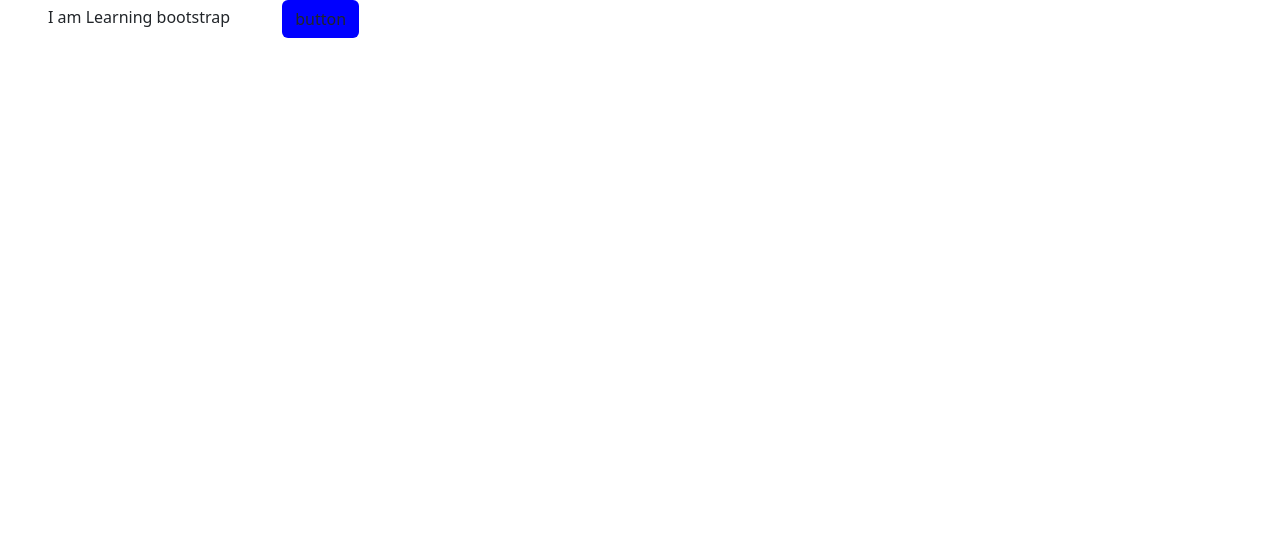
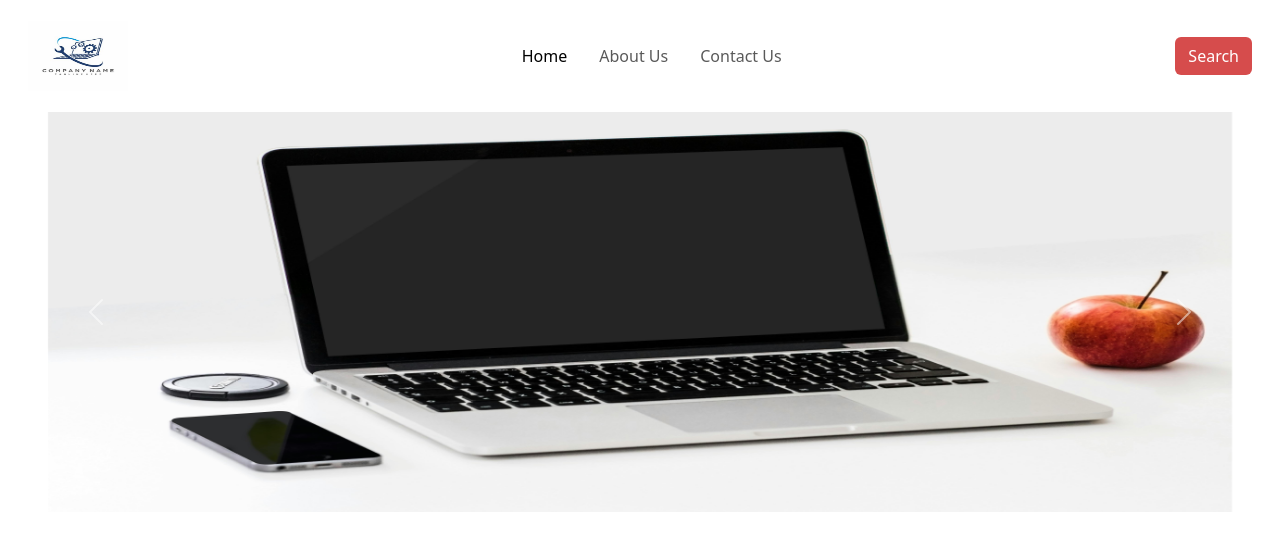
Before and after one commit to LamiaAlariqi/bootstrap, a plain HTML site: page index.html in a window 1280 px wide. Drawn offline with nearby package versions, Linux system fonts and the light colour scheme.

Commit message:
navbar with carosal

```diff
--- a/index.html
+++ b/index.html
@@ -1,4 +1,76 @@
 <!DOCTYPE html>
+<html lang="en">
+<head>
+  <meta charset="UTF-8">
+  <meta name="viewport" content="width=device-width, initial-scale=1.0">
+  <title>Document</title>
+  <link href="https://cdn.jsdelivr.net/npm/bootstrap@5.3.8/dist/css/bootstrap.min.css" rel="stylesheet" integrity="sha384-sRIl4kxILFvY47J16cr9ZwB07vP4J8+LH7qKQnuqkuIAvNWLzeN8tE5YBujZqJLB" crossorigin="anonymous">
+  <link rel="stylesheet" href="/style.css">
+</head>
+<body>
+  <!-- 1 rem => 16px -->
+  <!-- 1, 2, 3, 4, 5 -->
+  <!-- 1 unit => 0.25rem => 4px -->
+  <!-- 2 unit => 0.5rem => 8px -->
+  <!-- 3 unit => 1 rem => 16px -->
+  <!-- 4 unit => 1.5 rem => 24px -->
+  <!-- 5 unit => 3rem => 48px -->
+   <!-- top => t, bottom => b, left => s => right => e-->
+
+   <nav class="navbar navbar-expand-lg p-3">
+  <div class="container-fluid">
+   <a class="navbar-brand" href="#"><img class="logo" src="./logo.jpg" alt=""> </a>
+    <button class="navbar-toggler" type="button" data-bs-toggle="collapse" data-bs-target="#navbarSupportedContent" aria-controls="navbarSupportedContent" aria-expanded="false" aria-label="Toggle navigation">
+      <span class="navbar-toggler-icon"></span>
+    </button>
+    <div class="collapse navbar-collapse" id="navbarSupportedContent">
+      <ul class="navbar-nav ms-auto me-auto mb-2 mb-lg-0">
+        <li class="nav-item">
+          <a class="nav-link active pe-4" aria-current="page" href="#">Home</a>
+        </li>
+        <li class="nav-item">
+          <a class="nav-link pe-4" href="#">About Us</a>
+        </li>
+        <li class="nav-item">
+          <a class="nav-link pe-4" href="#">Contact Us</a>
+        </li>
+
+
+      </ul>
+      <form class="d-flex" role="search">
+        <button class="btn nav-btn" type="submit">Search</button>
+      </form>
+    </div>
+  </div>
+</nav>
+
+<!-- carousel section -->
+
+<div id="carouselExample" class="carousel slide">
+  <div class="carousel-inner">
+    <div class="carousel-item  active">
+      <img src="./1.jpg" class="d-block w-100 px-5" alt="...">
+    </div>
+    <div class="carousel-item">
+      <img src="./2.jpg" class="d-block w-100 px-5" alt="...">
+    </div>
+    <div class="carousel-item">
+      <img src="./3.jpg" class="d-block w-100 px-5" alt="...">
+    </div>
+  </div>
+  <button class="carousel-control-prev" type="button" data-bs-target="#carouselExample" data-bs-slide="prev">
+    <span class="carousel-control-prev-icon" aria-hidden="true"></span>
+    <span class="visually-hidden">Previous</span>
+  </button>
+  <button class="carousel-control-next" type="button" data-bs-target="#carouselExample" data-bs-slide="next">
+    <span class="carousel-control-next-icon" aria-hidden="true"></span>
+    <span class="visually-hidden">Next</span>
+  </button>
+</div>
+ <script src="https://cdn.jsdelivr.net/npm/bootstrap@5.3.8/dist/js/bootstrap.bundle.min.js" integrity="sha384-FKyoEForCGlyvwx9Hj09JcYn3nv7wiPVlz7YYwJrWVcXK/BmnVDxM+D2scQbITxI" crossorigin="anonymous"></script>
+</body>
+</html>
+<!-- <!DOCTYPE html>
 <html lang="en">
 <head>
     <meta charset="UTF-8">
@@ -9,8 +81,60 @@
 </head>
 </head>
 <body>
+    <nav class="navbar navbar-expand-lg bg-body-tertiary">
+  <div class="container-fluid">
+
+    <button class="navbar-toggler" type="button" data-bs-toggle="collapse" data-bs-target="#navbarNavDropdown" aria-controls="navbarNavDropdown" aria-expanded="false" aria-label="Toggle navigation">
+      <span class="navbar-toggler-icon">
+        <img src="./logo.jpg">
+      </span>
+    </button>
+    <div class="collapse navbar-collapse" id="navbarNavDropdown">
+      <ul class="navbar-nav me-auto">
+        <li class="nav-item mx-2">
+          <a class="nav-link active" aria-current="page" href="#">Home</a>
+        </li>
+        <li class="nav-item mx-2">
+          <a class="nav-link" href="#">Features</a>
+        </li>
+        <li class="nav-item mx-2">
+          <a class="nav-link" href="#">Pricing</a>
+        </li>
+
+
+      </ul>
+    </div>
+    <nav class="navbar bg-body-tertiary">
+  <div class="container-fluid">
+    <form class="d-flex" role="search">
+      <button class="btn nav_btn" type="submit">Search</button>
+    </form>
+  </div>
+</nav>
+  </div>
+</nav>
+<div id="carouselExample" class="carousel slide">
+  <div class="carousel-inner">
+    <div class="carousel-item active">
+      <img src="./1.jpg" class="d-block w-100" alt="...">
+    </div>
+    <div class="carousel-item">
+      <img src="./2.jpg" class="d-block w-100" alt="...">
+    </div>
+    <div class="carousel-item">
+      <img src="./3.jpg" class="d-block w-100" alt="...">
+    </div>
+  </div>
+  <button class="carousel-control-prev" type="button" data-bs-target="#carouselExample" data-bs-slide="prev">
+    <span class="carousel-control-prev-icon" aria-hidden="true"></span>
+    <span class="visually-hidden">Previous</span>
+  </button>
+  <button class="carousel-control-next" type="button" data-bs-target="#carouselExample" data-bs-slide="next">
+    <span class="carousel-control-next-icon" aria-hidden="true"></span>
+    <span class="visually-hidden">Next</span>
+  </button>
+</div>
      <script src="https://cdn.jsdelivr.net/npm/bootstrap@5.3.8/dist/js/bootstrap.bundle.min.js" integrity="sha384-FKyoEForCGlyvwx9Hj09JcYn3nv7wiPVlz7YYwJrWVcXK/BmnVDxM+D2scQbITxI" crossorigin="anonymous"></script>
-<h class="m-5"> I am Learning bootstrap </h>
-<button class="btn btnc">button</button>
+
 </body>
-</html>
+</html> -->
--- a/style.css
+++ b/style.css
@@ -1,7 +1,15 @@
-.main-heading{
-    margin-top: 10px;
+.nav-btn{
+    background-color: rgb(214, 76, 76);
+    color: white;
 }
-
-.btnc {
-    background-color: blue;
+.nav-btn:hover{
+    background-color: rgb(200, 56, 76);
 }
+.logo{
+    width: 100px;
+    height: 70px;
+}
+.carousel-item img{
+    height: 400px;
+    width: 200px;
+}
```
Also changed, not shown: 1.jpg (added), 4.jpg (added), logo.jpg (added), 2 other files.
